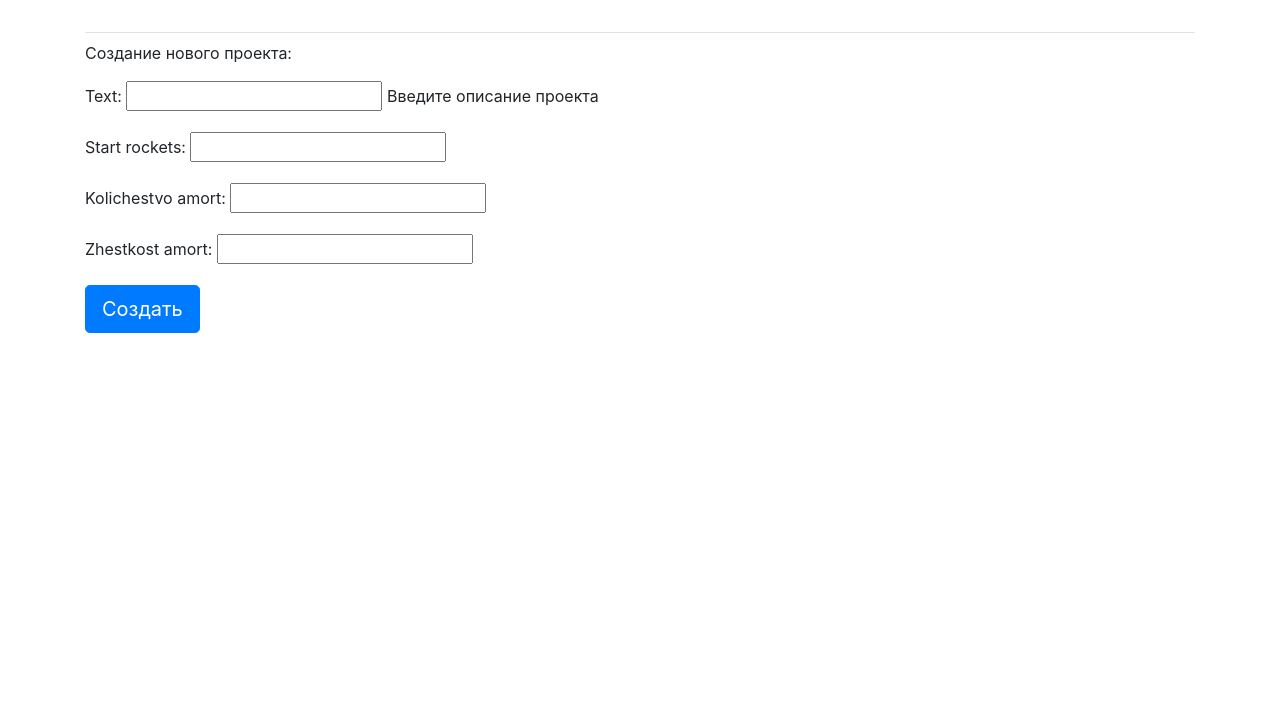
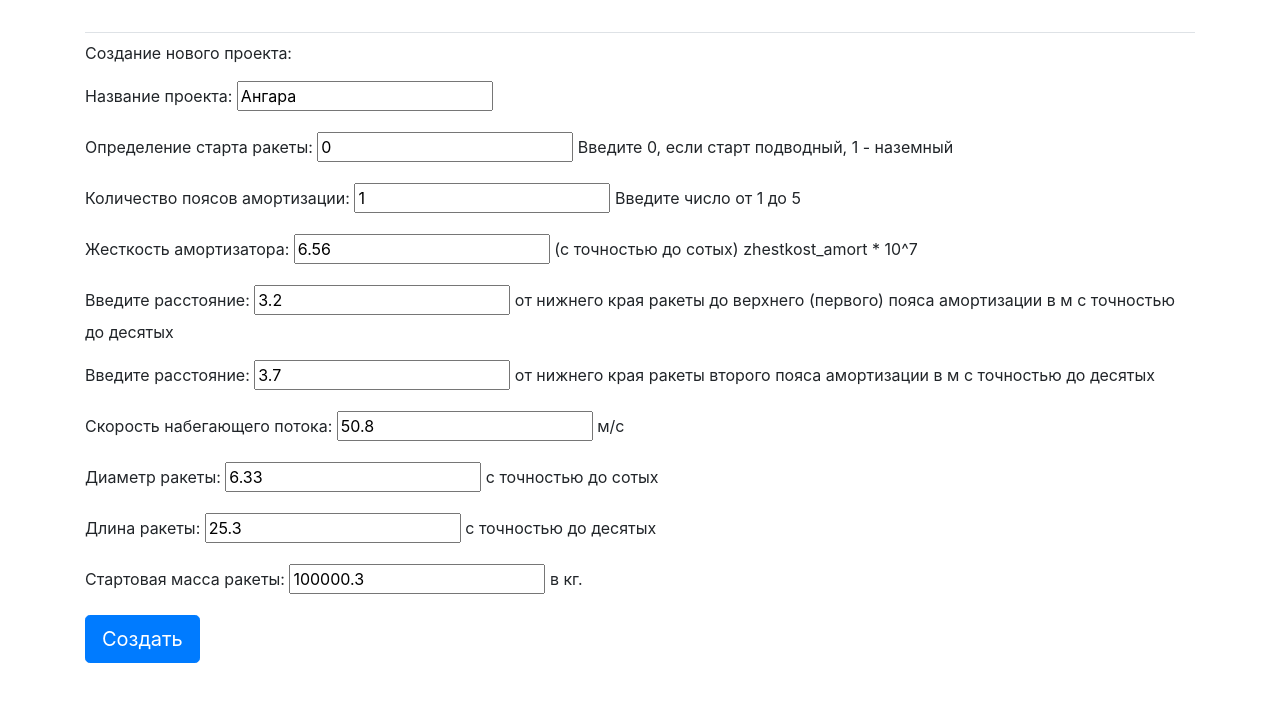
Before and after one commit to Kotenok-Gav/Strength-service, a Django app: page /rocket_bdf_new/ in a window 1280 px wide. Shown: the part 58-760 px from the top of the page. Run offline with Django 4.2, Linux system fonts and the light colour scheme; a user stored in the database is signed in; some libraries are stand-ins or nearby versions.

Commit message:
Добавление полей формы

```diff
--- a/app/settings.py
+++ b/app/settings.py
@@ -115,7 +115,7 @@ AUTH_PASSWORD_VALIDATORS = [
 # Internationalization
 # https://docs.djangoproject.com/en/4.1/topics/i18n/
 
-LANGUAGE_CODE = 'en-us'
+LANGUAGE_CODE = 'ru'
 
 TIME_ZONE = 'UTC'
 
--- a/bdf/forms.py
+++ b/bdf/forms.py
@@ -1,9 +1,46 @@
 from django import forms
+from django.core.exceptions import ValidationError
 
 from .models import Rockets_bdf
 
 class Rockets_bdfForm(forms.ModelForm):
+    #initial="начальное значение для поля при его отображении"
+    #label="указывает текст перед формой"
+    def __init__(self, *args, **kwargs):
+        super().__init__(*args, **kwargs)
+        self.fields['text'].label="Название проекта"
+        self.fields['text'].initial="Ангара"
+        self.fields['start_rocket'].label="Определение старта ракеты"
+        self.fields['start_rocket'].initial="0"
+        self.fields['kolichestvo_amort'].label = "Количество поясов амортизации"
+        self.fields['kolichestvo_amort'].initial = "1"
+        self.fields['zhestkost_amort'].label = "Жесткость амортизатора"
+        self.fields['zhestkost_amort'].initial = "6.56"
+        self.fields['X1'].label = "Введите расстояние"
+        self.fields['X1'].initial = "3.2"
+        self.fields['X2'].label = "Введите расстояние"
+        self.fields['X2'].initial = "3.7"
+        self.fields['V_sredy'].label = "Скорость набегающего потока"
+        self.fields['V_sredy'].initial = "50.8"
+        self.fields['d0'].label = "Диаметр ракеты"
+        self.fields['d0'].initial = "6.33"
+        self.fields['L'].label = "Длина ракеты"
+        self.fields['L'].initial = "25.3"
+        self.fields['m'].label = "Стартовая масса ракеты"
+        self.fields['m'].initial = "100000.3"
+
     class Meta:
         model = Rockets_bdf
-#        fields = '__all__'
-        fields = ['text', 'start_rockets', 'kolichestvo_amort', 'zhestkost_amort']
+        fields = ['text', 'start_rocket', 'kolichestvo_amort', 'zhestkost_amort', 'X1', 'X2', 'V_sredy', 'd0', 'L', 'm']
+
+    def clean_start_rocket(self):
+        start_rocket = self.cleaned_data['start_rocket']
+        if start_rocket > 1 or start_rocket < 0:
+            raise ValidationError('Указали неверное значение')
+        return start_rocket
+
+    def clean_kolichestvo_amort(self):
+        kolichestvo_amort = self.cleaned_data['kolichestvo_amort']
+        if kolichestvo_amort > 5 or kolichestvo_amort < 1:
+            raise ValidationError('Указали неверное значение')
+        return kolichestvo_amort
--- a/bdf/models.py
+++ b/bdf/models.py
@@ -4,15 +4,30 @@ from django.contrib.auth.models import User
 
 class Rockets_bdf(models.Model):
     #Формирование файла БДФ для ракеты
+    #help_text="текст подсказка около поля"
 
+    #Поля не вкл. в BDF
+    text = models.CharField(max_length=200, null=True)                                   #Описание проекта
+    data_added = models.DateTimeField(auto_now_add=True, null=True)           #время создания
+    owner = models.ForeignKey(User, on_delete=models.CASCADE)                 #Привязка проектов к аккаунту
 
-    text = models.CharField(max_length=200, null=True, help_text='Введите описание проекта')    #Описание проекта
-    data_added = models.DateTimeField(auto_now_add=True, null=True)                             #время создания
-    start_rockets = models.SmallIntegerField()                                                  #Определение старта ракеты. Введите 1, если старт наземный, 0 - подводный
-    kolichestvo_amort = models.SmallIntegerField()                                              #Количество поясов амортизации. Введите число от 2 до 5
-    zhestkost_amort = models.DecimalField(decimal_places=2, max_digits=8)                       #Задайте жесткость амортизатора (с точностью до сотых): \n zhestkost_amort * 10^7
-    owner = models.ForeignKey(User, on_delete=models.CASCADE)
+    #Поля вкл. в BDF
+    start_rocket = models.PositiveSmallIntegerField(help_text="Введите 0, если старт подводный, 1 - наземный", null=True)   #Определение старта ракеты. Введите 0, если старт подводный, 1 - наземный
+    kolichestvo_amort = models.PositiveSmallIntegerField(help_text="Введите число от 1 до 5")       #Количество поясов амортизации. Введите число от 1 до 5
+    zhestkost_amort = models.DecimalField(decimal_places=2, max_digits=12, help_text="(с точностью до сотых) zhestkost_amort * 10^7")  #Задайте жесткость амортизатора (с точностью до сотых): \n zhestkost_amort * 10^7
+    #X1 расстояние от нижнего края ракеты до верхнего (первого) пояса амортизации
+    X1 = models.DecimalField(decimal_places=1, max_digits=6, help_text="от нижнего края ракеты до верхнего (первого) пояса амортизации в м с точностью до десятых")
+    #X1 расстояние от нижнего края ракеты второго пояса амортизации
+    X2 = models.DecimalField(decimal_places=1, max_digits=6, help_text="от нижнего края ракеты второго пояса амортизации в м с точностью до десятых")
+    # V_sredy скорость набегающего потока
+    V_sredy = models.DecimalField(decimal_places=1, max_digits=4, help_text="м/с")
+    # d0 Диаметр ракеты
+    d0 = models.DecimalField(decimal_places=2, max_digits=4, help_text="с точностью до сотых")
+    #L Длина ракеты
+    L = models.DecimalField(decimal_places=1, max_digits=4, help_text="с точностью до десятых")
+    #m Стартовая масса ракеты
+    m = models.DecimalField(decimal_places=1, max_digits=12, help_text="в кг.")
 
     def __str__(self):
         #Отображение названия модели
-        return f"{self.text[:50]}..."
+        return f"{self.text[:50]}"
--- a/bdf/templates/bdf/rocket.html
+++ b/bdf/templates/bdf/rocket.html
@@ -5,7 +5,7 @@
 <p>
     Проект: {{ rocket }}
     <br>
-    {{ rocket.start_rockets }}
+    {{ rocket.start_rocket }}
     <br>
     {{ rocket.kolichestvo_amort  }}
     <br>
--- a/bdf/templates/bdf/rocket_bdf_edit.html
+++ b/bdf/templates/bdf/rocket_bdf_edit.html
@@ -5,7 +5,7 @@
 
 
 
-<p>Edit entry:</p>
+<p>Введите изменения:</p>
 
 <form action="{% url 'bdf:rocket_bdf_edit' bdf_edit.id %}" method="post">
     {% csrf_token %}
--- a/bdf/views.py
+++ b/bdf/views.py
@@ -43,7 +43,22 @@ def rocket_bdf_new(request):
             new_topic = form.save(commit=False)
             new_topic.owner = request.user
             new_topic.save()
-#            form.save()
+            file = open("1.txt", "w")
+            file.write("NASTRAN SYSTEM(151)=1\nNASTRAN BUFFSIZE=65537\n\nID START\nTIME	300\nSOL	129\nDIAG	8,50\nCEND\necho=both\n\n")
+            file.write("DISPLACEMENT(SORT1,REAL)	= all\nSPCFORCES(SORT1, REAL) = all\nFORCE(SORT1, REAL, BILIN) = all\n")
+            file.write("VELOCITY = all\nACCELERATION = all\nOLOAD(SORT1, REAL) = all\nLOADSET = 100\n\nSUBCASE 1\nSUBTITLE = STATIKA\n")
+            file.write("DISPLACEMENT = ALL\nLOAD = 222\nSPC = 10\nTSTEPNL = 1\nPARAM, TSTATIC, 1\n\n")
+            file.write("SUBCASE 2\nSUBTITLE =   DINAMIKA_1\nPARAM,TSTATIC,-1\nDLOAD=210\nDISPLACEMENT=ALL\n")
+            file.write("TSTEPNL=2\nNONLINEAR=1\nSPC=10\nSTATSUB  =   5\n\n")
+            file.write("OUTPUT(XYPLOT)\n   PLOTTER = NAST\n   CSCALE = 1.3\n   XAXIS = YES\n   YAXIS = YES\n")
+            file.write("   XTITLE = TIME IN SEC\n   YTITLE = DISPLACEMENT\nXYPLOT DISP RESP / 11(T2) / 11(T3) / 11(R1)\n")
+            file.write("BEGIN   BULK\nPARAM   G           0.1\nPARAM   W3          1.0\n\nPARAM   POST      0\n")
+            file.write("PARAM   PRTMAXIM  YES\n\n")
+            file.write(str(new_topic.start_rocket))
+            file.write(str(new_topic.kolichestvo_amort))
+            file.write(str(new_topic.zhestkost_amort))
+            file.write(str(new_topic.text))
+            file.close()
             return redirect('bdf:rockets_bdf_all')
 
     context = {'form': form}
```
Also changed, not shown: 1.txt (added, +52 -0 lines), bdf/migrations/0002_remove_rockets_bdf_start_rockets_and_more.py (added), bdf/migrations/0003_rockets_bdf_x1_rockets_bdf_x2.py (added), bdf/migrations/0004_rockets_bdf_v_sredy_rockets_bdf_d0_and_more.py (added), bdf/migrations/0005_rockets_bdf_l_rockets_bdf_m_and_more.py (added), db.sqlite3.
